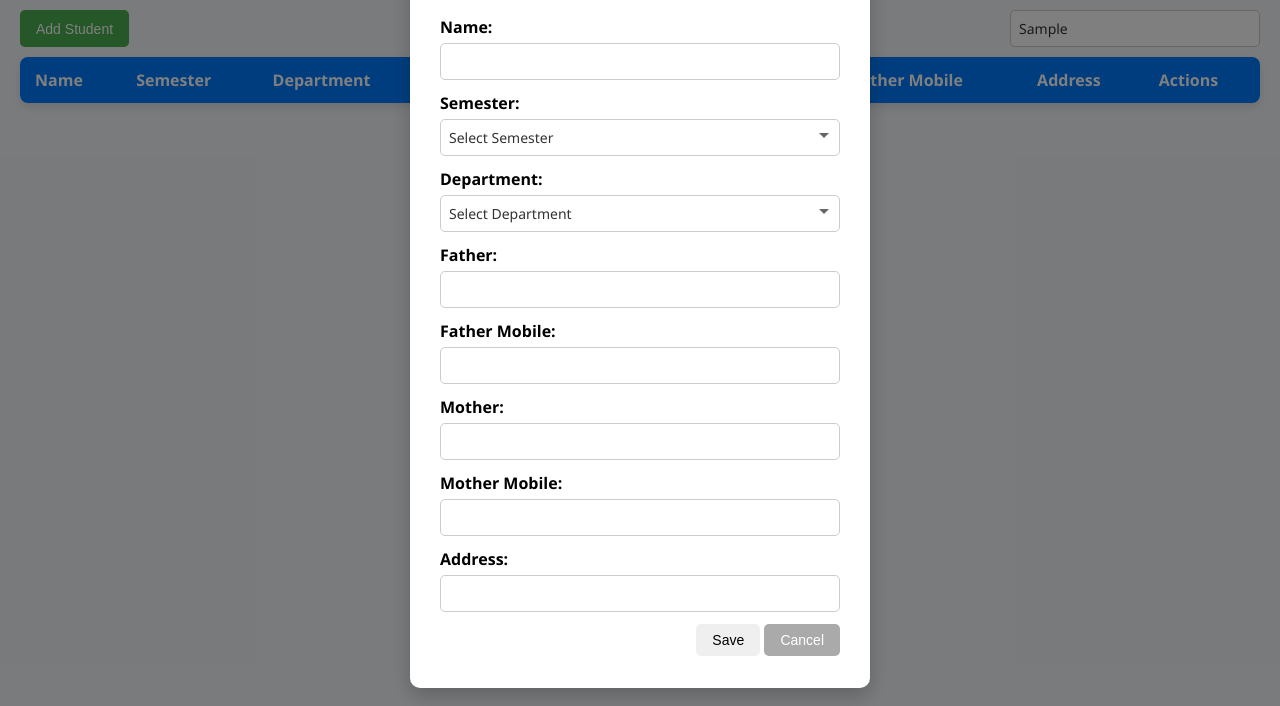
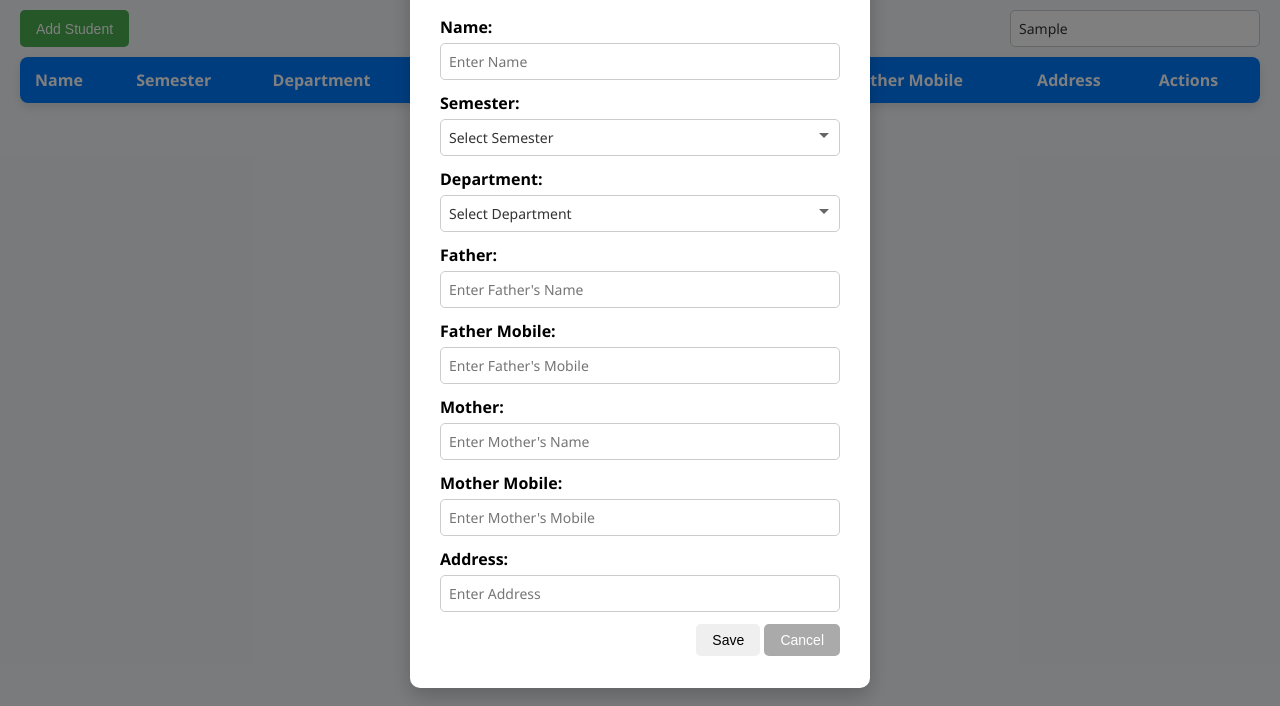
Before and after one commit to viruk13/student-management-system, a plain HTML site: page index.html in a window 1280 px wide. Both pictures are taken after typing "Sample" into the empty fields and a click on the button "Add Student". Shown: the part 94-800 px from the top of the page. Drawn offline with Linux system fonts and the light colour scheme; no server answers.

Commit message:
Fix HTML structure and add placeholders

```diff
--- a/index.html
+++ b/index.html
@@ -41,7 +41,7 @@
         <form id="form">
             <div>
                 <label>Name:</label>
-                <input type="text" id="name">
+                <input type="text" id="name" placeholder="Enter Name">
                 <div class="error" id="nameError"></div>
             </div>
 
@@ -76,23 +76,23 @@
 
             <div>
                 <label>Father:</label>
-                <input type="text" id="father">
+                <input type="text" id="father" placeholder="Enter Father's Name">
             </div>
             <div>
                 <label>Father Mobile:</label>
-                <input type="text" id="fatherMobile">
+                <input type="text" id="fatherMobile" placeholder="Enter Father's Mobile">
             </div>
             <div>
                 <label>Mother:</label>
-                <input type="text" id="mother">
+                <input type="text" id="mother" placeholder="Enter Mother's Name">
             </div>
             <div>
                 <label>Mother Mobile:</label>
-                <input type="text" id="motherMobile">
+                <input type="text" id="motherMobile" placeholder="Enter Mother's Mobile">
             </div>
             <div>
                 <label>Address:</label>
-                <input type="text" id="address">
+                <input type="text" id="address" placeholder="Enter Address">
                 <div class="error" id="addressError"></div>
             </div>
 
```
